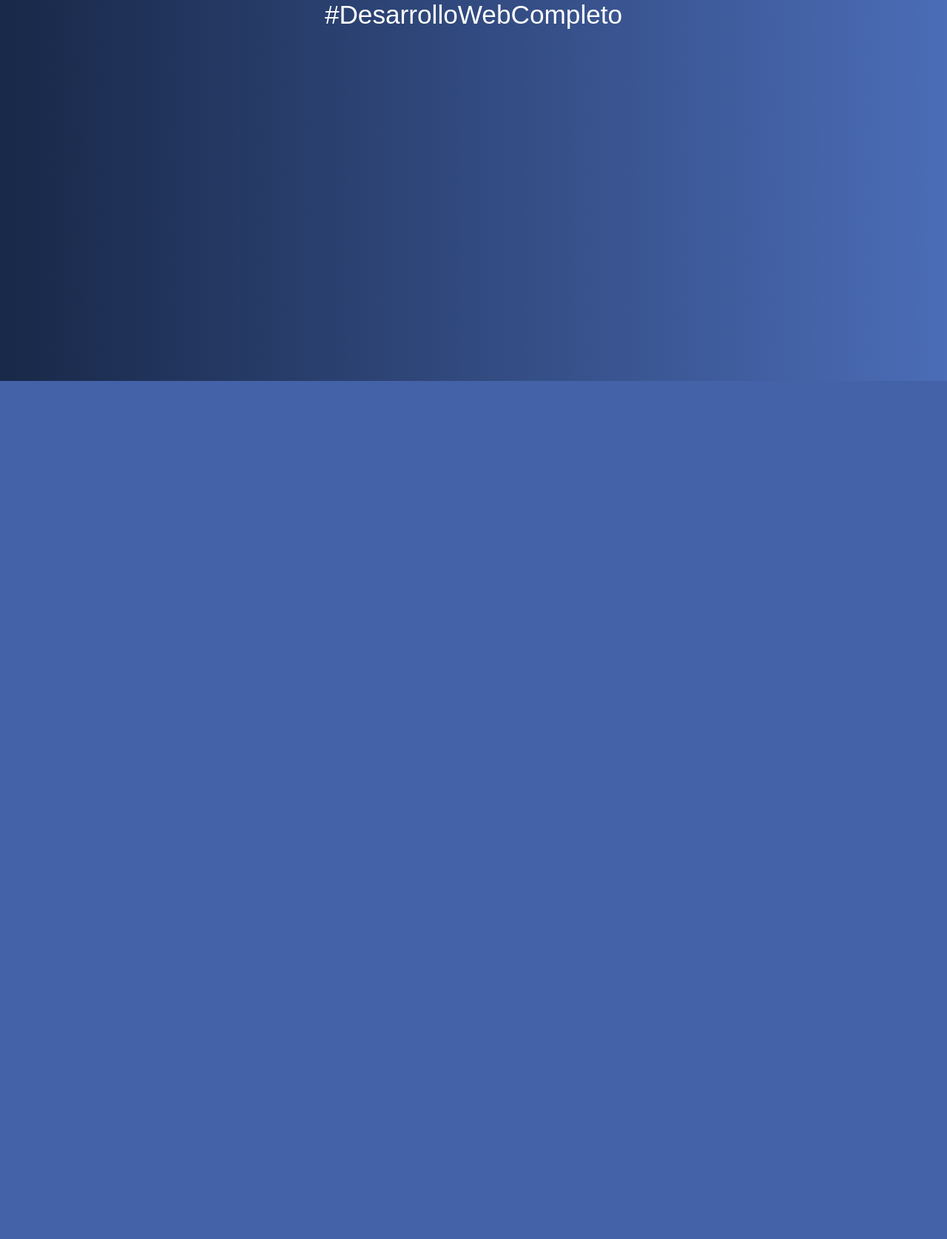
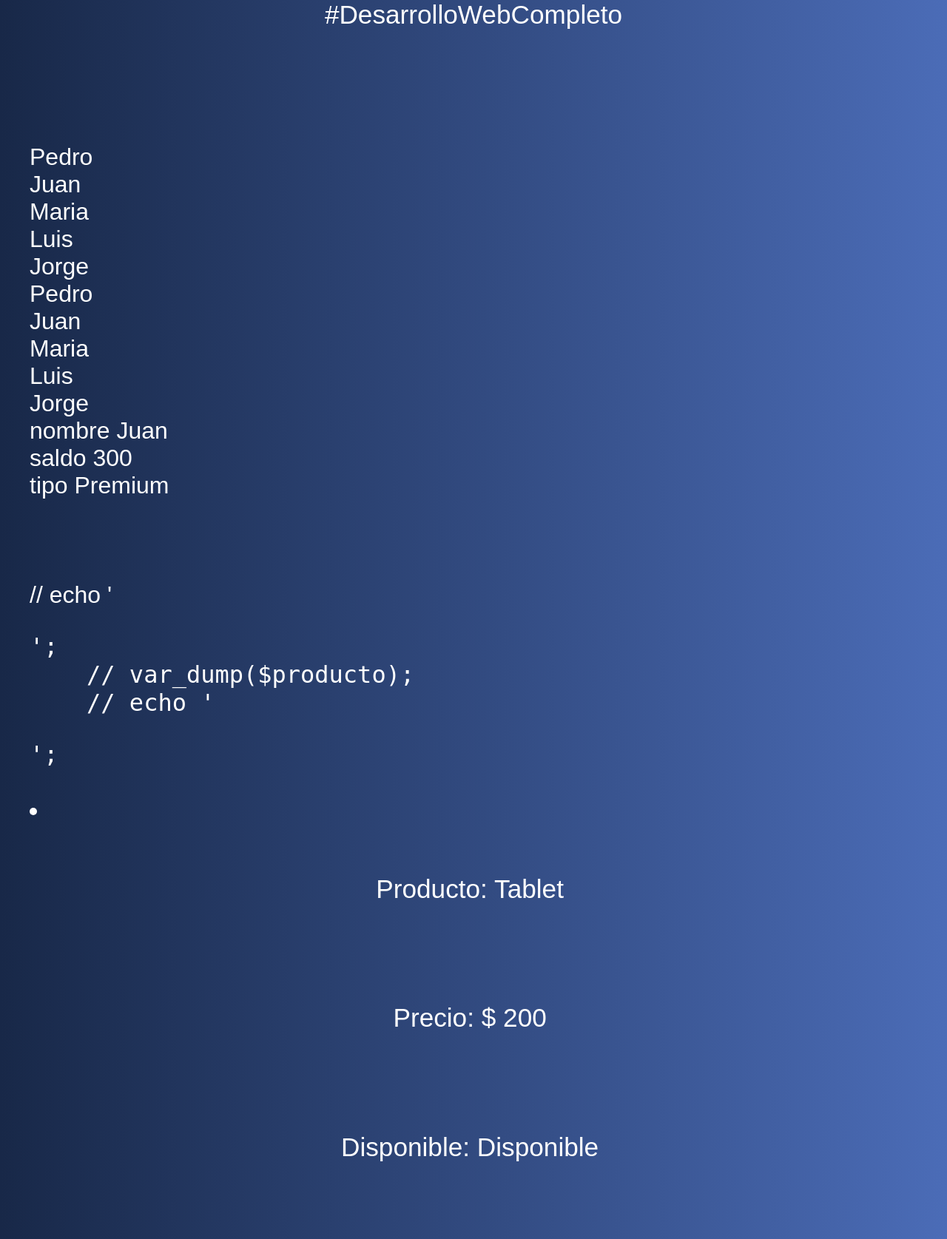
Before and after one commit to alan-martinez/IntroduccionPHP_inicio, a PHP site: page /14-foreach.php in a window 1280 px wide. Shown: the part 285-1960 px from the top of the page at 74% size. Before the commit the page ends 800 px from the top, so only its background shows below. Run offline with PHP 8.4, Linux system fonts and the light colour scheme.

Commit message:
Fin basico

```diff
--- a/14-foreach.php
+++ b/14-foreach.php
@@ -1,6 +1,60 @@
 <?php include 'includes/header.php';
 
+$clientes = array('Pedro', 'Juan', 'Maria', 'Luis', 'Jorge');
 
+foreach ($clientes as $c){
+    echo $c . '<br>';
+}
 
+for($i =0; $i < count($clientes); $i++){
+    echo $clientes[$i] . '<br>';
+}
+
+$cliente = [
+    'nombre' => 'Juan',
+    'saldo' => 300,
+    'tipo' => 'Premium'
+];
+
+foreach ($cliente as $key => $valor):
+    echo $key . ' ' . $valor . '<br>';
+endforeach;
+
+echo '<br>';
+echo '<br>';
+echo '<br>';
+
+$productos = [
+    [
+        'nombre' => 'Tablet',
+        'precio' => 200,
+        'disponible' => True
+    ],
+    [
+        'nombre' => 'Television',
+        'precio' => 300,
+        'disponible' => True
+    ],
+    [
+        'nombre' => 'Monitor curvo',
+        'precio' => 400,
+        'disponible' => false
+    ]
+];
+
+foreach( $productos as $producto){ ?>
+    // echo '<pre>';
+    // var_dump($producto);
+    // echo '<pre>';
+    <li>
+        <p>Producto: <?php echo $producto['nombre']; ?> </p>
+        <p>Precio: <?php echo "$ " .  $producto['precio']; ?> </p>
+        <p>Disponible: <?php echo $producto['disponible'] ? 'Disponible' : 'No disponible'; ?> </p>
+    </li>
+    <?php
+    // echo '<pre>';
+    // var_dump($producto);
+    // echo '</pre>';
+}
 
 include 'includes/footer.php';
```
Also changed, not shown: 12-condicionales.php (+24 -0 lines), 13-loops.php (+22 -0 lines), 15-funciones.php (+8 -1 lines), 16-types.php (+16 -1 lines), 18.json.php (+26 -0 lines).
